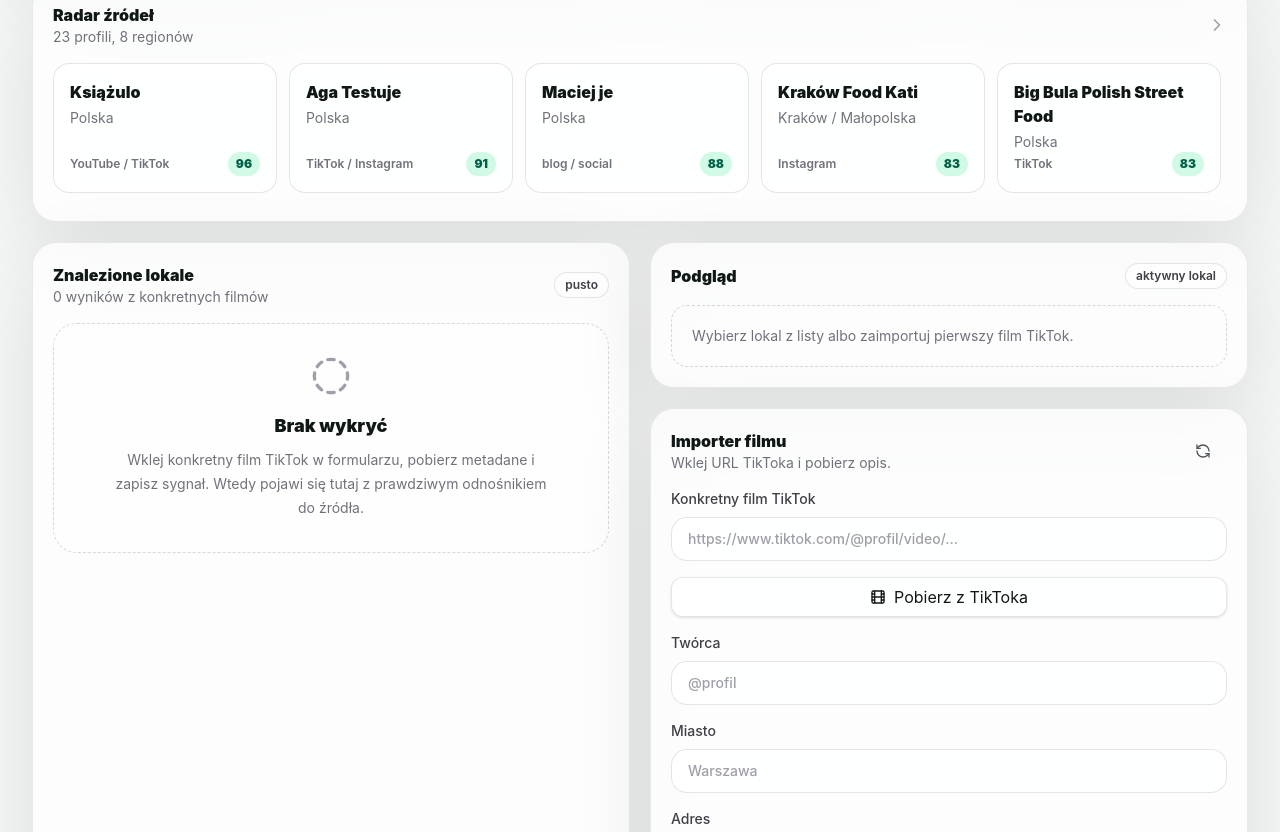
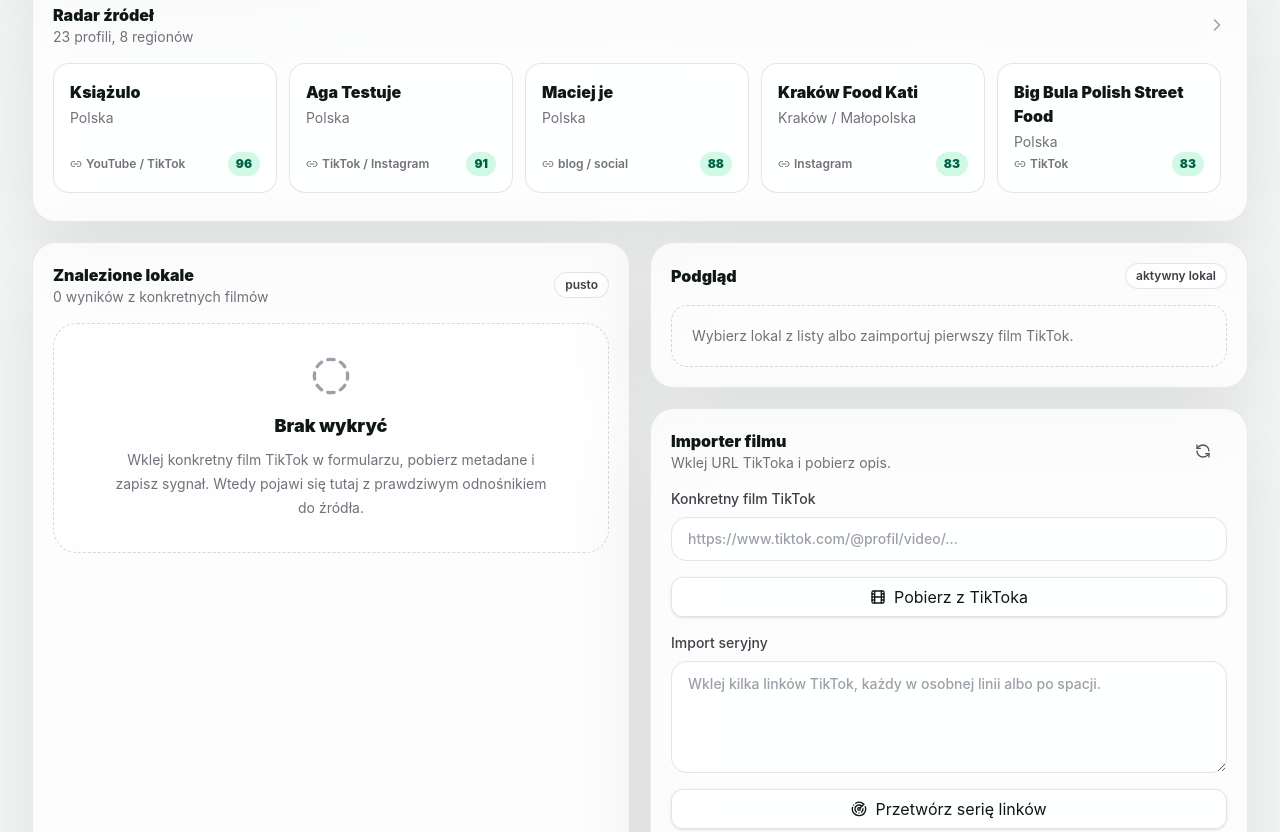
Before and after one commit to einstainek-boop/nowa-aplikacja, a React (Vite) app: page / in a window 1280 px wide. Shown: the part 608-1440 px from the top of the page. Built offline with nearby package versions, Linux system fonts and the light colour scheme.

Commit message:
Add batch TikTok import workflow

```diff
--- a/src/data.js
+++ b/src/data.js
@@ -26,11 +26,23 @@ export const creators = [
 
 export const openKeywords = [
   "nowy lokal",
+  "nowylokal",
   "nowe miejsce",
+  "nowemiejsce",
+  "nowa restauracja",
+  "nowa knajpa",
+  "nowa miejscówka",
+  "nowa miejscowka",
+  "nowe bistro",
+  "nowa kawiarnia",
   "otworzył",
   "otworzyła",
+  "otworzyli",
+  "otwieramy",
+  "otwiera się",
   "otwarcie",
   "soft opening",
+  "premiera lokalu",
   "startuje",
   "pierwszy tydzień",
   "właśnie ruszył",
--- a/src/main.jsx
+++ b/src/main.jsx
@@ -7,6 +7,7 @@ import {
   Clock3,
   ExternalLink,
   Film,
+  Link2,
   Loader2,
   MapPin,
   Moon,
@@ -40,6 +41,7 @@ function App() {
   const [signals, setSignals] = useState(loadSignals);
   const [selectedSignalId, setSelectedSignalId] = useState(() => signals[0]?.id ?? null);
   const [form, setForm] = useState(emptyForm);
+  const [batchText, setBatchText] = useState("");
   const [importState, setImportState] = useState({ status: "idle", message: "" });
 
   useEffect(() => {
@@ -94,6 +96,49 @@ function App() {
     }
   }
 
+  async function importBatch() {
+    const urls = extractTikTokUrls(batchText);
+
+    if (!urls.length) {
+      setImportState({ status: "error", message: "Wklej przynajmniej jeden konkretny link do filmu TikTok." });
+      return;
+    }
+
+    setImportState({ status: "loading", message: `Przetwarzam ${urls.length} linków TikTok...` });
+
+    const results = await Promise.allSettled(urls.map((url) => fetchTikTokMetadata(url)));
+    const imported = [];
+    let ignored = 0;
+    let failed = 0;
+
+    results.forEach((result) => {
+      if (result.status !== "fulfilled") {
+        failed += 1;
+        return;
+      }
+
+      const signal = signalFromMetadata(result.value);
+
+      if (signal.status === "rejected") {
+        ignored += 1;
+        return;
+      }
+
+      imported.push(signal);
+    });
+
+    if (imported.length) {
+      setSignals((current) => mergeSignals(imported, current));
+      setSelectedSignalId(imported[0].id);
+      setBatchText("");
+    }
+
+    setImportState({
+      status: imported.length ? "success" : "error",
+      message: `Zaimportowano ${imported.length}. Pominięto ${ignored} jako niepodobne do nowych otwarć. Błędy: ${failed}.`,
+    });
+  }
+
   function submitSignal(event) {
     event.preventDefault();
 
@@ -116,7 +161,15 @@ function App() {
       detectedAt: new Date().toISOString().slice(0, 10),
     });
 
-    setSignals((current) => [signal, ...current]);
+    if (signal.status === "rejected") {
+      setImportState({
+        status: "error",
+        message: "Ten opis nie wygląda na nowe otwarcie. Dodaj frazę typu: nowy lokal, otwarcie, nowe miejsce.",
+      });
+      return;
+    }
+
+    setSignals((current) => mergeSignals([signal], current));
     setSelectedSignalId(signal.id);
     setForm(emptyForm);
     setImportState({ status: "success", message: "Dodano wykrycie z konkretnym filmem TikTok." });
@@ -162,9 +215,12 @@ function App() {
             <DetailPanel signal={selectedSignal} />
             <ImportPanel
               form={form}
+              batchText={batchText}
               importState={importState}
               onChange={setForm}
+              onBatchChange={setBatchText}
               onImport={importTikTok}
+              onBatchImport={importBatch}
               onSubmit={submitSignal}
               onReset={resetSignals}
             />
@@ -285,7 +341,15 @@ function SourceRadar({ creators: topCreators, total, regions }) {
               <p className="mt-1 text-sm text-zinc-500 dark:text-zinc-400">{creator.region}</p>
             </div>
             <div className="flex items-center justify-between gap-3">
-              <span className="text-xs font-semibold text-zinc-500 dark:text-zinc-400">{creator.platform}</span>
+              <a
+                className="inline-flex min-w-0 items-center gap-1 text-xs font-semibold text-zinc-500 transition hover:text-emerald-700 dark:text-zinc-400 dark:hover:text-emerald-300"
+                href={creatorUrl(creator)}
+                target="_blank"
+                rel="noreferrer"
+              >
+                <Link2 className="size-3 shrink-0" />
+                <span className="truncate">{creator.platform}</span>
+              </a>
               <span className="rounded-full bg-emerald-100 px-2 py-1 text-xs font-black text-emerald-800 dark:bg-emerald-400/15 dark:text-emerald-200">
                 {creator.weight}
               </span>
@@ -451,7 +515,7 @@ function InfoRow({ label, value }) {
   );
 }
 
-function ImportPanel({ form, importState, onChange, onImport, onSubmit, onReset }) {
+function ImportPanel({ form, batchText, importState, onChange, onBatchChange, onImport, onBatchImport, onSubmit, onReset }) {
   const loading = importState.status === "loading";
 
   return (
@@ -479,6 +543,17 @@ function ImportPanel({ form, importState, onChange, onImport, onSubmit, onReset
         <Button type="button" variant="secondary" onClick={onImport} disabled={loading}>
           {loading ? <Loader2 className="size-4 animate-spin" /> : <Film className="size-4" />}
           {loading ? "Pobieram..." : "Pobierz z TikToka"}
+        </Button>
+        <Field label="Import seryjny">
+          <Textarea
+            value={batchText}
+            onChange={(event) => onBatchChange(event.target.value)}
+            placeholder="Wklej kilka linków TikTok, każdy w osobnej linii albo po spacji."
+          />
+        </Field>
+        <Button type="button" variant="secondary" onClick={onBatchImport} disabled={loading}>
+          {loading ? <Loader2 className="size-4 animate-spin" /> : <Radar className="size-4" />}
+          Przetwórz serię linków
         </Button>
         {importState.message && (
           <p
@@ -532,6 +607,56 @@ async function fetchTikTokMetadata(sourceUrl) {
   return data;
 }
 
+function signalFromMetadata(metadata) {
+  const handle = extractHandle(metadata.authorUrl) || normalizeHandle(metadata.authorName);
+  const caption = metadata.title || "";
+  const city = inferCity(caption) || "Do ustalenia";
+
+  return enrichSignal({
+    id: crypto.randomUUID(),
+    venue: inferVenue(caption),
+    city,
+    district: "Do ustalenia",
+    address: "Do sprawdzenia w Google Places",
+    category: inferCategory(caption),
+    creator: (metadata.authorName || handle || "TikTok").replace("@", ""),
+    handle: handle || "@tiktok",
+    caption,
+    sourceUrl: metadata.sourceUrl,
+    detectedAt: new Date().toISOString().slice(0, 10),
+  });
+}
+
+function mergeSignals(incoming, current) {
+  const existingUrls = new Set(current.map((signal) => normalizeUrl(signal.sourceUrl)));
+  const fresh = incoming.filter((signal) => !existingUrls.has(normalizeUrl(signal.sourceUrl)));
+
+  return [...fresh, ...current];
+}
+
+function normalizeUrl(url) {
+  try {
+    const parsed = new URL(url);
+    parsed.search = "";
+    parsed.hash = "";
+
+    return parsed.toString();
+  } catch {
+    return url;
+  }
+}
+
+function extractTikTokUrls(text) {
+  return [
+    ...new Set(
+      text
+        .split(/\s+/)
+        .map((item) => item.trim().replace(/[),.;]+$/, ""))
+        .filter(isTikTokUrl),
+    ),
+  ];
+}
+
 function loadSignals() {
   try {
     return JSON.parse(localStorage.getItem(STORAGE_KEY) || "[]").map(enrichSignal);
@@ -542,7 +667,7 @@ function loadSignals() {
 
 function enrichSignal(signal) {
   const score = scoreSignal(signal);
-  return { ...signal, verified: Boolean(signal.verified), score, status: score >= 78 ? "confirmed" : score >= 48 ? "review" : "rejected" };
+  return { ...signal, verified: Boolean(signal.verified), score, status: score >= 78 ? "confirmed" : score >= 42 ? "review" : "rejected" };
 }
 
 function scoreSignal(signal) {
@@ -605,4 +730,18 @@ function isTikTokUrl(url) {
   }
 }
 
+function creatorUrl(creator) {
+  const username = creator.handle.replace("@", "");
+
+  if (creator.platform.toLowerCase().includes("tiktok")) {
+    return `https://www.tiktok.com/@${username}`;
+  }
+
+  if (creator.platform.toLowerCase().includes("instagram")) {
+    return `https://www.instagram.com/${username}/`;
+  }
+
+  return `https://www.google.com/search?q=${encodeURIComponent(`${creator.name} ${creator.region} restauracje`)}`;
+}
+
 createRoot(document.getElementById("root")).render(<App />);
```
